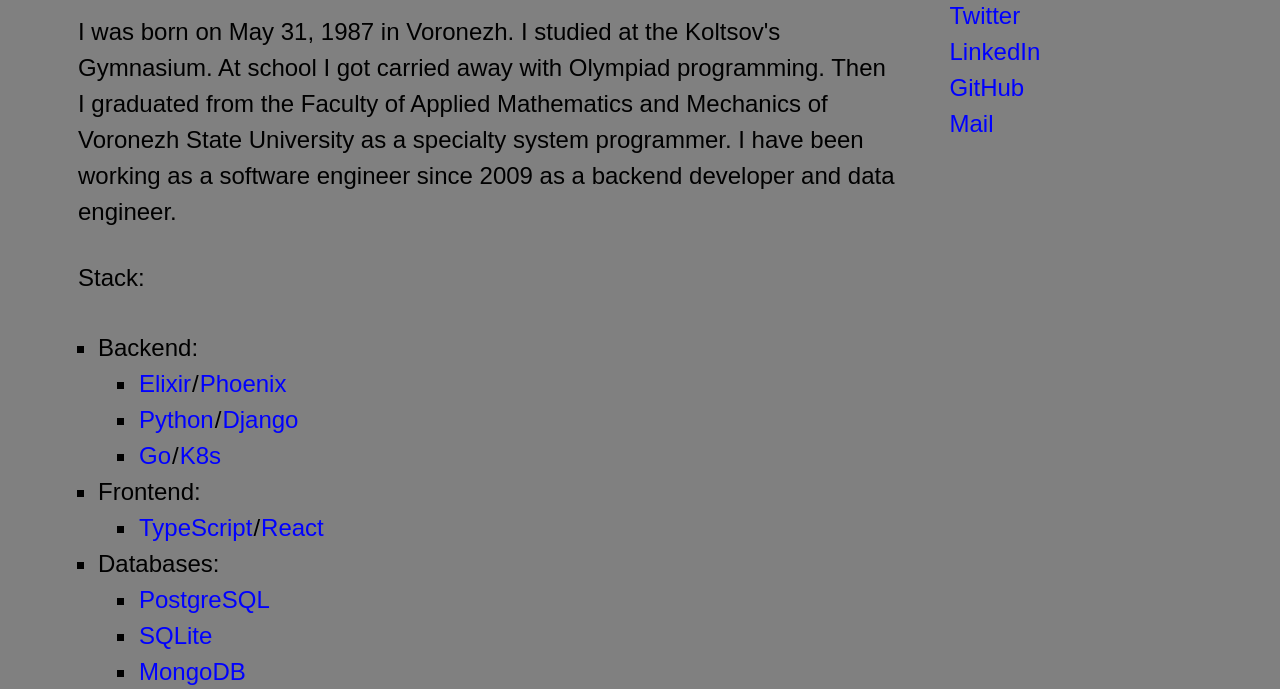
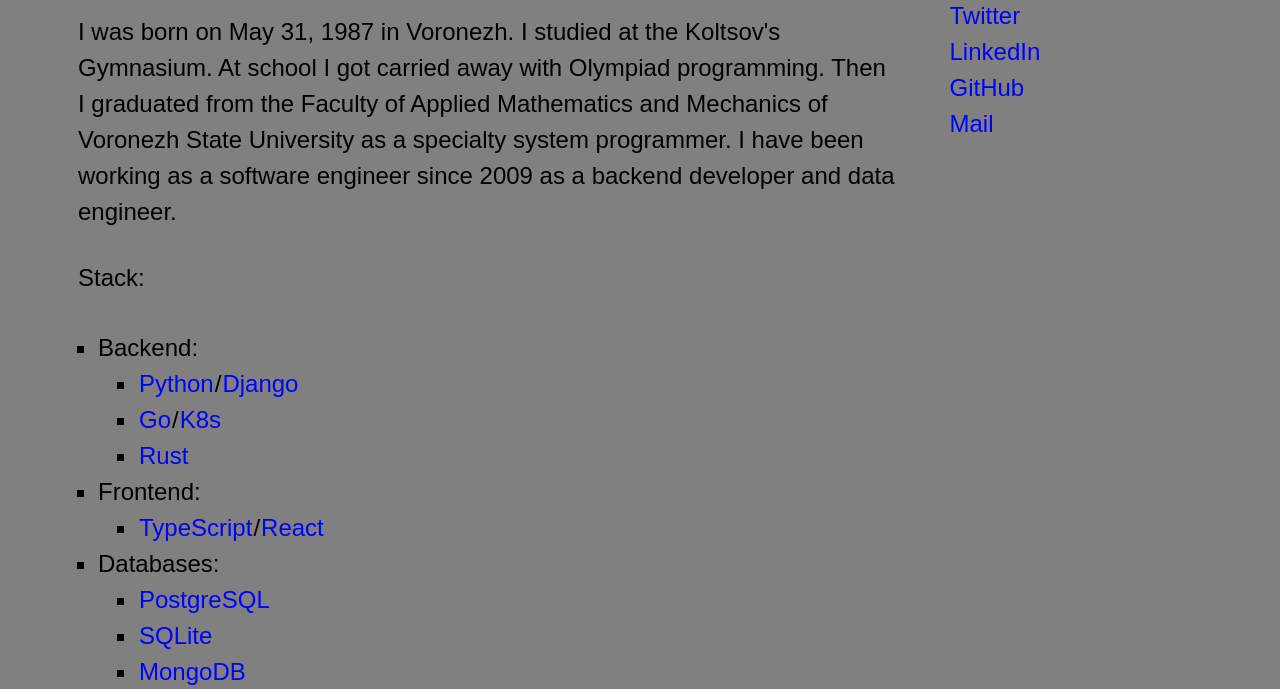
Before and after one commit to gorynych00/my-static-website, a website built with webpack: page dist/index.html in a window 1280 px wide. Shown: the part 380-1069 px from the top of the page. Built offline with nearby package versions, Linux system fonts and the light colour scheme.

Commit message:
update index.html

```diff
--- a/dist/index.html
+++ b/dist/index.html
@@ -48,13 +48,13 @@
           <li>Backend:
             <ul>
               <li>
-                <a href="https://elixir-lang.org/">Elixir</a>/<a href="https://www.phoenixframework.org/">Phoenix</a>
-              </li>
-              <li>
                 <a href='https://www.python.org/'>Python</a>/<a href="https://www.djangoproject.com/">Django</a>
               </li>
               <li>
                 <a href="https://go.dev/">Go</a>/<a href="https://kubernetes.io/">K8s</a>
+              </li>
+              <li>
+                <a href="https://www.rust-lang.org/">Rust</a>
               </li>
             </ul>
           </li>
```
